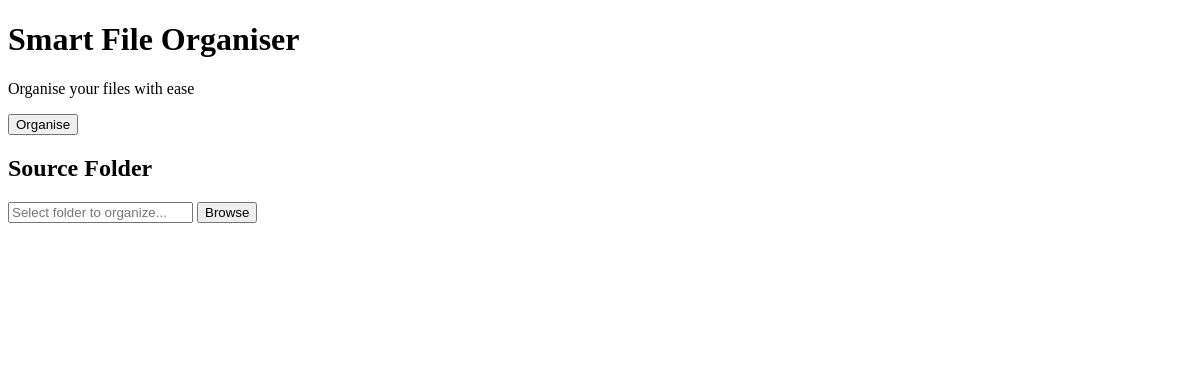
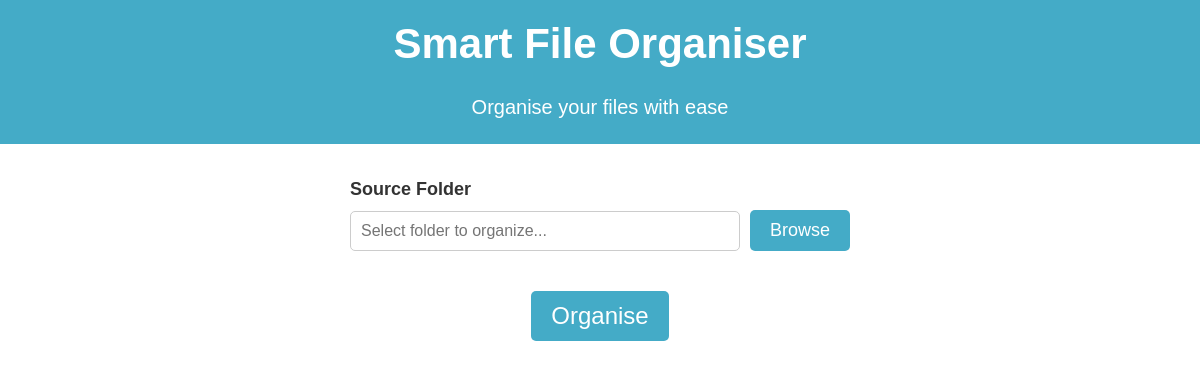
Before and after one commit to FranBowden/Smart-Organiser, an Electron app: page src/renderer/index.html in a window 1200 px wide. Drawn offline with Linux system fonts and the light colour scheme.

Commit message:
Add css styling

```diff
--- a/src/renderer/index.html
+++ b/src/renderer/index.html
@@ -25,10 +25,7 @@
 
     <!--Main content-->
     <main>
-      <section>
-        <button id="Organise-btn">Organise</button>
-      </section>
-
+      <!--Source folder selection-->
       <section class="folder-section">
         <h2>Source Folder</h2>
         <div class="folder-input">
@@ -38,9 +35,16 @@
             placeholder="Select folder to organize..."
             readonly
           />
-          <button id="selectSourceBtn" class="btn btn-primary">Browse</button>
+          <button id="selectSourceBtn" class="browse-btn">Browse</button>
         </div>
       </section>
+
+      <!--Organise button-->
+      <section>
+        <button id="organise-btn">Organise</button>
+      </section>
     </main>
+
+    <script src="./scripts/app.js"></script>
   </body>
 </html>
--- a/src/renderer/styles/main.css
+++ b/src/renderer/styles/main.css
@@ -1 +1,128 @@
 /*style sheet*/
+html,
+body {
+  margin: 0;
+  padding: 0;
+  font-family: Arial, sans-serif;
+  background-color: #ffffff;
+}
+
+header {
+  background-color: #44abc7;
+  color: white;
+  padding: 10px 0;
+  text-align: center;
+}
+
+h1 {
+  margin-top: 10px;
+  font-size: clamp(28px, 5vw, 42px);
+}
+
+header p {
+  margin: 5px 0 15px 0;
+  font-size: clamp(16px, 3vw, 20px);
+}
+
+main {
+  padding: 20px;
+  display: flex;
+  flex-direction: column;
+  align-items: center;
+  min-height: calc(100vh - 200px);
+}
+
+.folder-section {
+  width: min(90%, 500px);
+  margin-bottom: 20px;
+  box-sizing: border-box;
+}
+
+.folder-section h2 {
+  text-align: left;
+  margin-bottom: 10px;
+  font-size: clamp(16px, 2.5vw, 18px);
+  color: #333;
+}
+
+.folder-input {
+  display: flex;
+  align-items: center;
+  gap: 10px;
+  flex-wrap: wrap;
+}
+
+input {
+  flex: 1;
+  min-width: 200px;
+  padding: 10px;
+  border: 1px solid #ccc;
+  border-radius: 5px;
+  font-size: clamp(14px, 2vw, 16px);
+  box-sizing: border-box;
+}
+
+button {
+  background-color: #44abc7;
+  color: white;
+  border: none;
+  padding: 10px 20px;
+  font-weight: 300;
+  cursor: pointer;
+  border-radius: 5px;
+  white-space: nowrap;
+  font-size: 18px;
+}
+
+#organise-btn {
+  height: 50px;
+  margin-top: 20px;
+  font-size: 24px;
+  display: block;
+}
+
+/* Mobile-first responsive breakpoints */
+@media (max-width: 768px) {
+  main {
+    padding: 15px;
+  }
+
+  .folder-section {
+    width: 95%;
+  }
+
+  .folder-input {
+    flex-direction: column;
+    align-items: stretch;
+  }
+
+  input {
+    margin-bottom: 10px;
+    min-width: unset;
+  }
+
+  button {
+    width: 100%;
+    justify-self: stretch;
+  }
+
+  #organise-btn {
+    width: 100%;
+    margin-top: 15px;
+  }
+}
+
+@media (max-width: 480px) {
+  header {
+    padding: 15px 10px;
+  }
+
+  main {
+    padding: 10px;
+  }
+
+  .folder-section {
+    width: 100%;
+    margin-bottom: 15px;
+  }
+}
```
